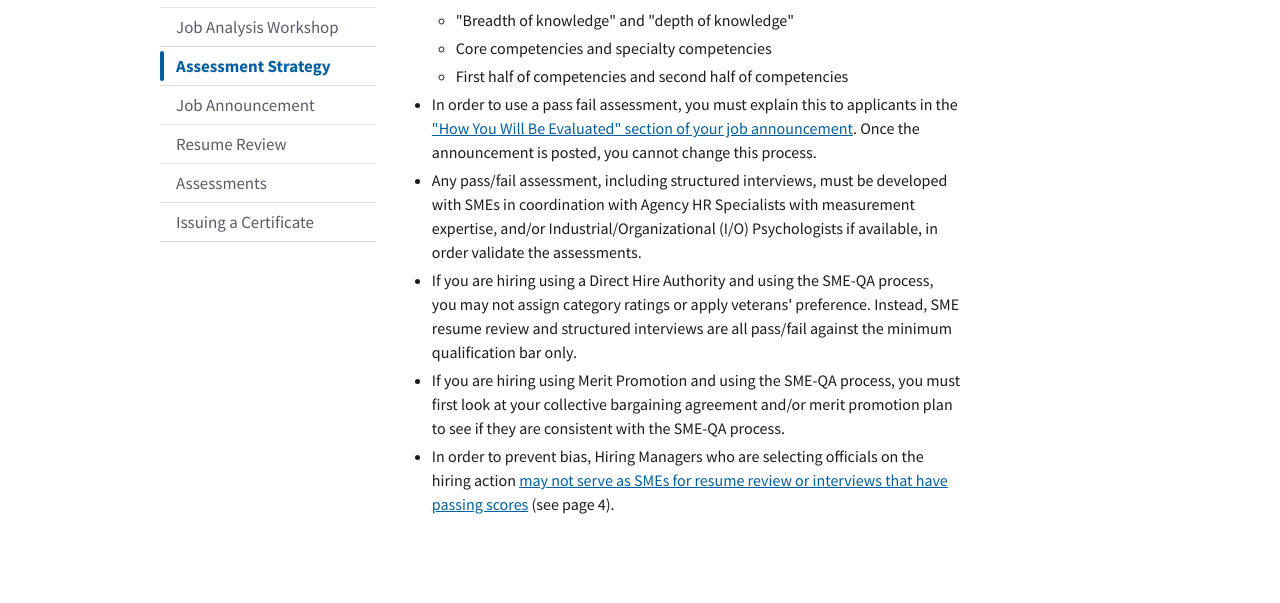
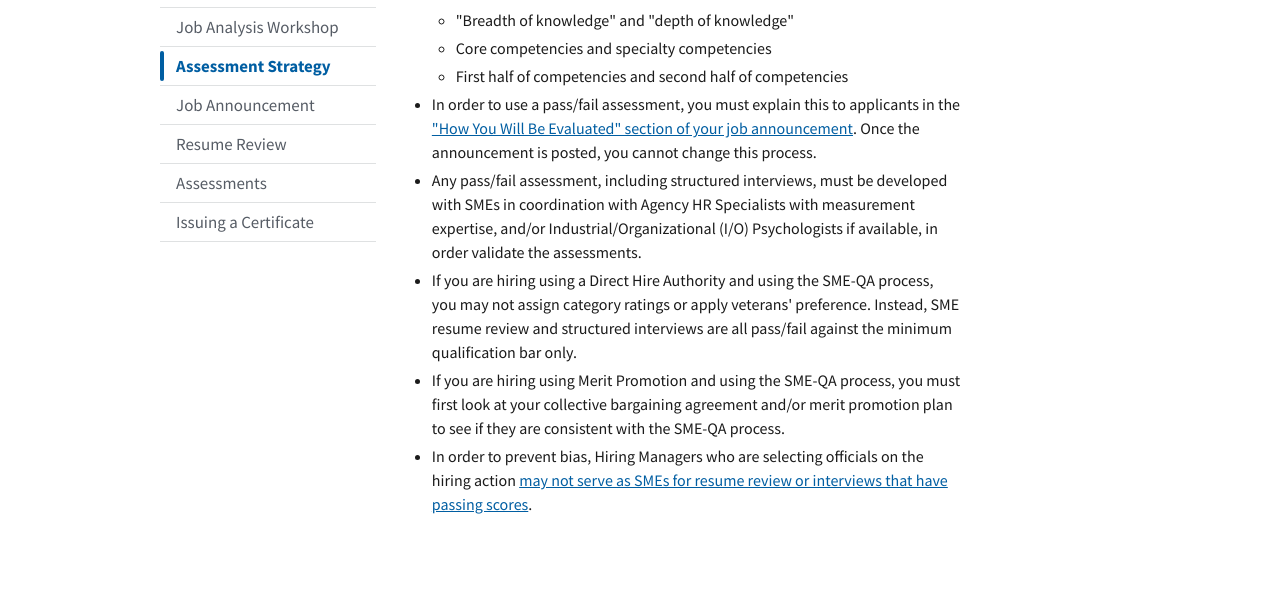
Before and after one commit to usds/SME-QA-Website, a Jekyll site: the page built from pages/phases/assessment-strategy/index.html, in a window 1280 px wide and 900 px high, scrolled down 1159 px. Shown: the part 166-769 px from the top of the window. Built offline with Jekyll 4.4.1, drawn with Linux system fonts in a browser that asks for light colours.

Commit message:
second set of updates

```diff
--- a/pages/phases/assessment-strategy/index.html
+++ b/pages/phases/assessment-strategy/index.html
@@ -57,9 +57,9 @@ The assessment strategy describes the intended process for each phase of your hi
       <li>First half of competencies and second half of competencies</li>
     </ul>
   </li>
-  <li>In order to use a pass fail assessment, you must explain this to applicants in the <a href="{{ site.baseurl }}/hiring-phases/job-announcement/creating-job-announcement#example-how-you-will-be-evaluated">"How You Will Be Evaluated" section of your job announcement</a>. Once the announcement is posted, you cannot change this process.</li>
+  <li>In order to use a pass/fail assessment, you must explain this to applicants in the <a href="{{ site.baseurl }}/hiring-phases/job-announcement/creating-job-announcement#example-how-you-will-be-evaluated">"How You Will Be Evaluated" section of your job announcement</a>. Once the announcement is posted, you cannot change this process.</li>
   <li>Any pass/fail assessment, including structured interviews, must be developed with SMEs in coordination with Agency  HR Specialists with measurement expertise, and/or Industrial/Organizational (I/O) Psychologists if available, in order validate the assessments.</li>
   <li>If you are hiring using a Direct Hire Authority and using the SME-QA process, you may not assign category ratings or apply veterans' preference. Instead, SME resume review and structured interviews are all pass/fail against the minimum qualification bar only.</li>
   <li>If you are hiring using Merit Promotion and using the SME-QA process, you must first look at your collective bargaining agreement and/or merit promotion plan to see if they are consistent with the SME-QA process.</li>
-  <li>In order to prevent bias, Hiring Managers who are selecting officials on the hiring action <a href="https://www.chcoc.gov/content/improving-federal-hiring-through-use-effective-assessment-strategies-advance-mission">may not serve as SMEs for resume review or interviews that have passing scores</a> (see page 4).</li>
+  <li>In order to prevent bias, Hiring Managers who are selecting officials on the hiring action <a href="https://www.chcoc.gov/content/improving-federal-hiring-through-use-effective-assessment-strategies-advance-mission">may not serve as SMEs for resume review or interviews that have passing scores</a>.</li>
 </ul>
```
